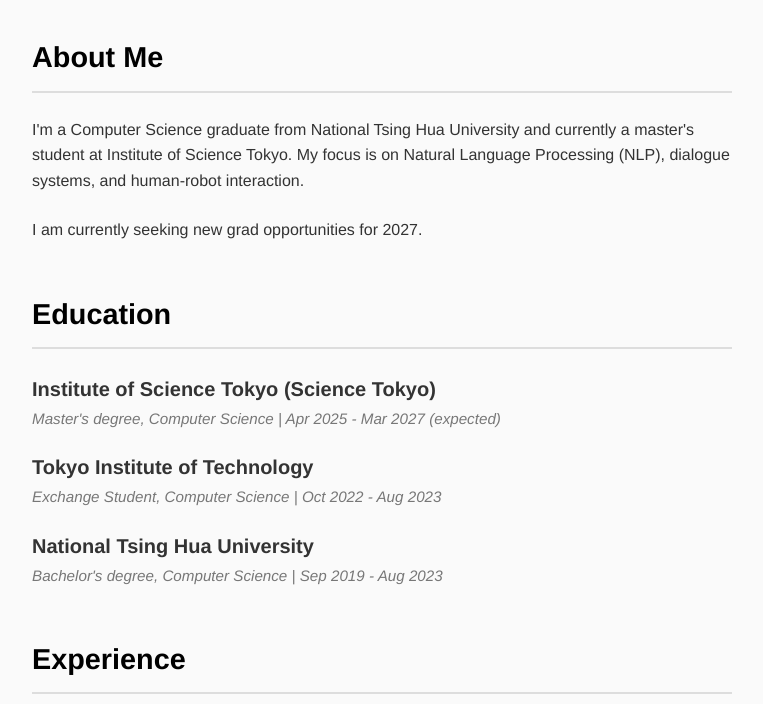
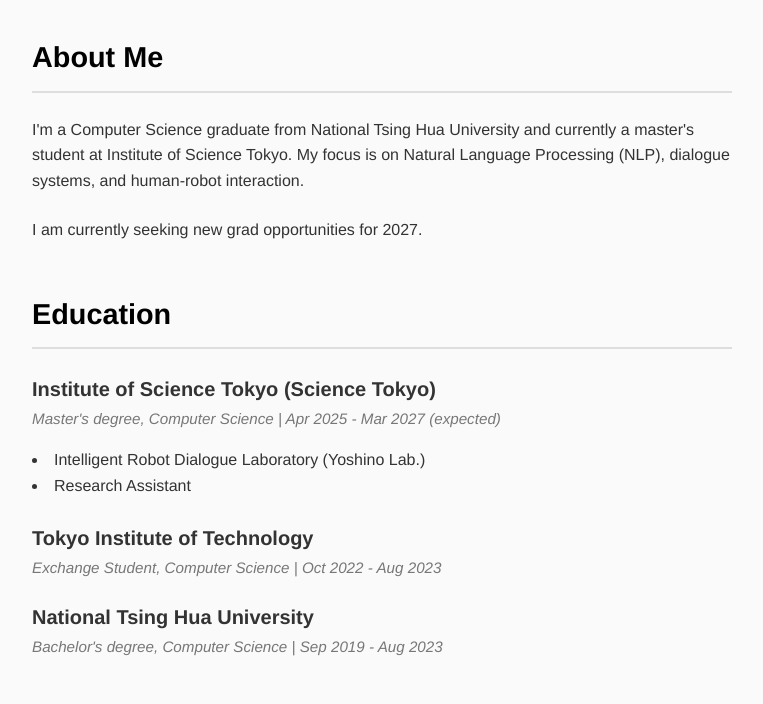
Before and after one commit to mugihh/mugihh.github.io, a plain HTML site: page index.html in a window 1280 px wide. Shown: the part 348-1052 px from the top of the page, without its empty margins (258-1021 px from the left). Drawn offline with Linux system fonts and the light colour scheme.

Commit message:
Add lab and style for lab links in index.html and style.css

```diff
--- a/index.html
+++ b/index.html
@@ -55,6 +55,17 @@
         <div class="job-subheading">
           Master's degree, Computer Science | Apr 2025 - Mar 2027 (expected)
         </div>
+        <ul>
+          <li>
+            <a
+              href="https://www.ird.c.titech.ac.jp/index_en.html"
+              target="_blank"
+              class="lab-link"
+              >Intelligent Robot Dialogue Laboratory (Yoshino Lab.)
+            </a>
+          </li>
+          <li>Research Assistant</li>
+        </ul>
 
         <h3>Tokyo Institute of Technology</h3>
         <div class="job-subheading">
--- a/style.css
+++ b/style.css
@@ -163,3 +163,14 @@ footer {
   font-size: 0.9rem;
   color: var(--secondary-text);
 }
+
+.lab-link {
+  text-decoration: none;
+  color: var(--text-color);
+  transition: all 0.3s;
+}
+
+.lab-link:hover {
+  color: var(--primary-color);
+  text-decoration: underline;
+}
```
